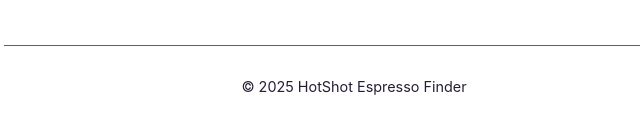
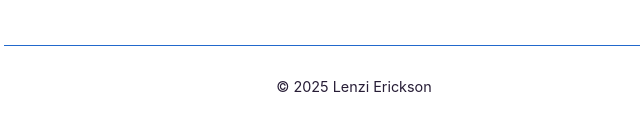
Before and after one commit to lenzi-e/HotShotWebsite, a plain HTML site: page privacy-policy.html in a window 1280 px wide. Shown: the part 1387-1511 px from the top of the page, 286-926 px from the left. Drawn offline with Linux system fonts and the light colour scheme.

Commit message:
update copyright

```diff
--- a/privacy-policy.html
+++ b/privacy-policy.html
@@ -204,6 +204,6 @@
       >.
     </p>
 
-    <footer>&copy; 2025 HotShot Espresso Finder</footer>
+    <footer>&copy; 2025 Lenzi Erickson</footer>
   </body>
 </html>
```
